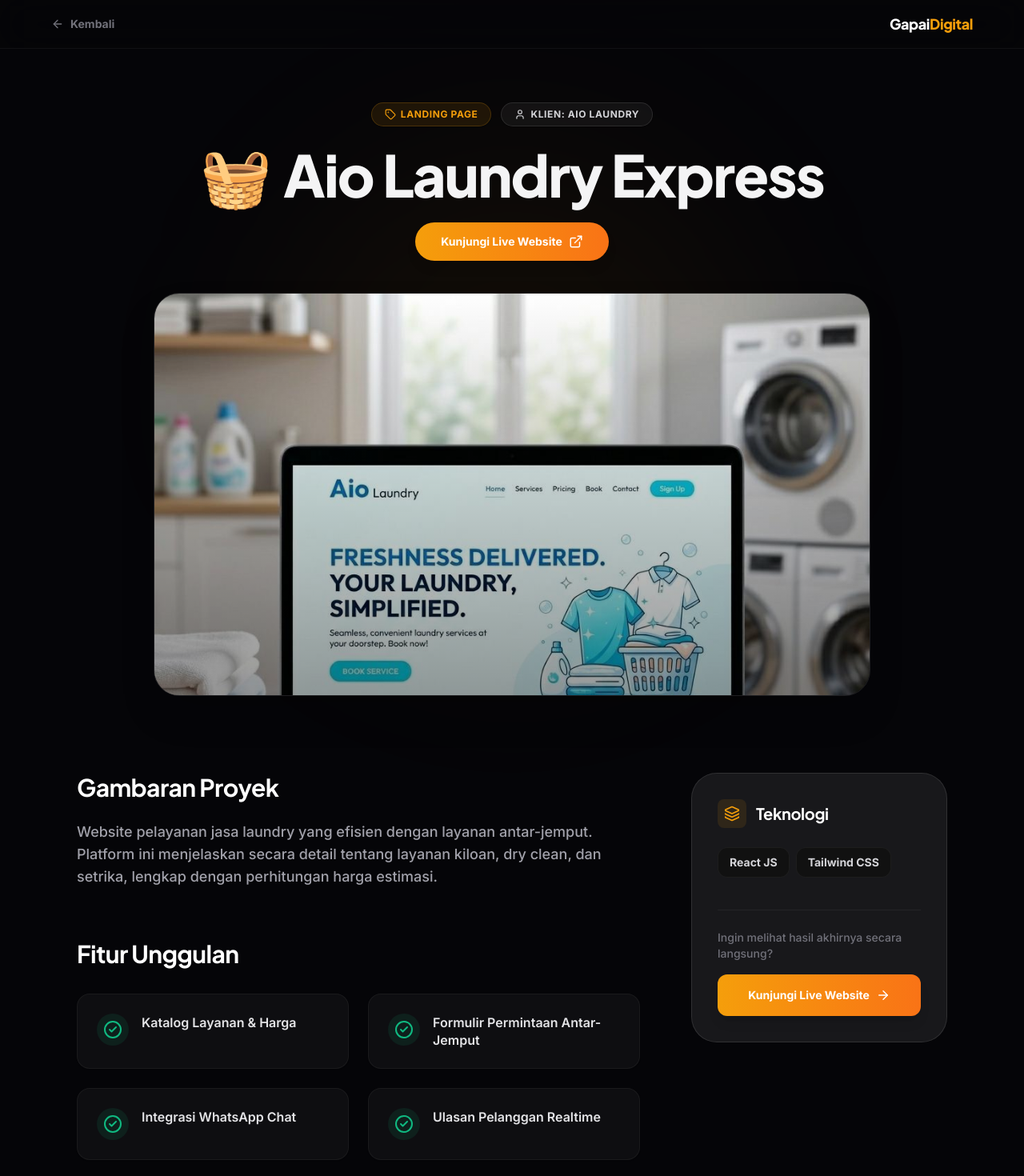
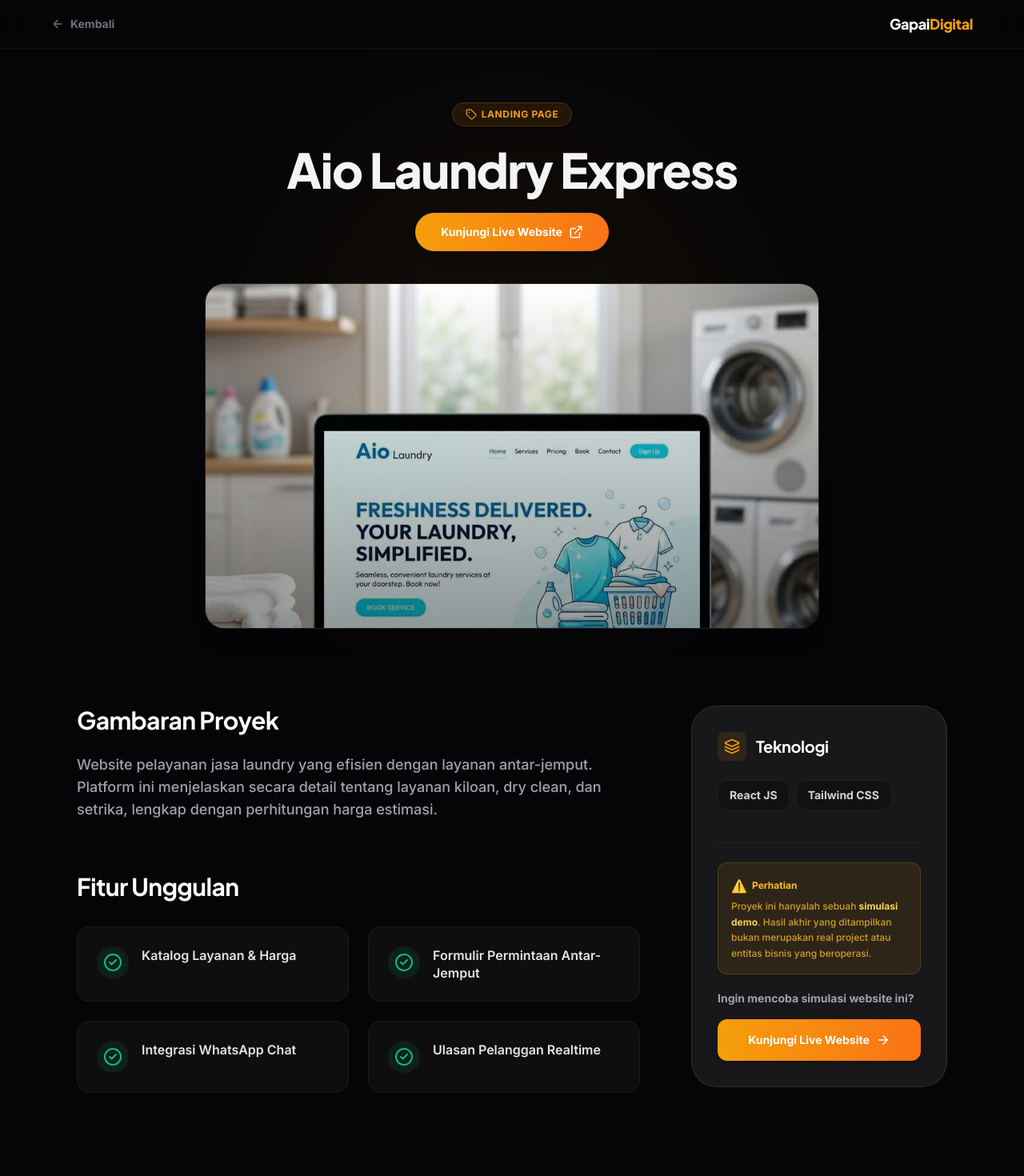
Before and after one commit to kustoro2026-oss/porto-fahri, a React (Vite) app: page /portfolio/aiolaundry in a window 1280 px wide. Shown: the top 1470 px of the page at 80% size. Built offline with nearby package versions, Linux system fonts and the light colour scheme.

Commit message:
feat: add ProjectDetail page for displaying dynamic demo project information

```diff
--- a/src/pages/ProjectDetail.jsx
+++ b/src/pages/ProjectDetail.jsx
@@ -55,20 +55,14 @@
             <span className="px-4 py-1.5 bg-amber-500/10 text-amber-600 dark:text-amber-500 border border-amber-500/20 text-xs font-black uppercase tracking-wider rounded-full flex items-center gap-1.5 shadow-sm">
               <Tag size={14} /> {project.category}
             </span>
-            {project.client && (
-              <span className="px-4 py-1.5 bg-zinc-100 dark:bg-white/5 text-zinc-700 dark:text-zinc-300 border border-zinc-200 dark:border-white/10 text-xs font-black uppercase tracking-wider rounded-full flex items-center gap-1.5 shadow-sm">
-                <User size={14} /> Klien: {project.client}
-              </span>
-            )}
           </motion.div>
 
           <motion.h1
             initial={{ opacity: 0, y: 20 }}
             animate={{ opacity: 1, y: 0 }}
             transition={{ delay: 0.1 }}
-            className="text-4xl sm:text-5xl md:text-6xl lg:text-7xl font-black tracking-tight mb-6"
+            className="text-3xl sm:text-4xl md:text-5xl lg:text-6xl font-black tracking-tight mb-6"
           >
-            <span className="mr-4 inline-block">{project.icon}</span>
             {project.name}
           </motion.h1>
 
@@ -88,12 +82,12 @@
             </a>
           </motion.div>
 
-          {/* GAMBAR DIPERKECIL: max-w-4xl & aspect-video (16:9) */}
+          {/* GAMBAR DIPERKECIL: max-w-3xl & aspect-video (16:9) */}
           <motion.div
             initial={{ opacity: 0, scale: 0.95 }}
             animate={{ opacity: 1, scale: 1 }}
             transition={{ delay: 0.2 }}
-            className="relative w-full max-w-4xl mx-auto aspect-video rounded-[2rem] overflow-hidden shadow-2xl border border-zinc-200/50 dark:border-white/10"
+            className="relative w-full max-w-3xl mx-auto aspect-video rounded-3xl overflow-hidden shadow-xl border border-zinc-200/50 dark:border-white/10"
           >
             <img
               src={project.image}
@@ -170,7 +164,15 @@
               </div>
 
               <div className="pt-6 border-t border-zinc-100 dark:border-white/5">
-                <p className="text-sm text-zinc-500 font-medium mb-4">Ingin melihat hasil akhirnya secara langsung?</p>
+                <div className="mb-5 p-4 bg-amber-500/10 border border-amber-500/20 rounded-xl">
+                  <p className="text-xs text-amber-700 dark:text-amber-400 font-bold mb-1 flex items-center gap-1.5">
+                    <span className="text-base">⚠️</span> Perhatian
+                  </p>
+                  <p className="text-xs text-amber-700/80 dark:text-amber-400/80 leading-relaxed font-medium">
+                    Proyek ini hanyalah sebuah <strong className="text-amber-800 dark:text-amber-300">simulasi demo</strong>. Hasil akhir yang ditampilkan bukan merupakan real project atau entitas bisnis yang beroperasi.
+                  </p>
+                </div>
+                <p className="text-sm text-zinc-600 dark:text-zinc-400 font-bold mb-4">Ingin mencoba simulasi website ini?</p>
                 <a
                   href={project.path}
                   target={project.path !== "#" ? "_blank" : "_self"}
```
